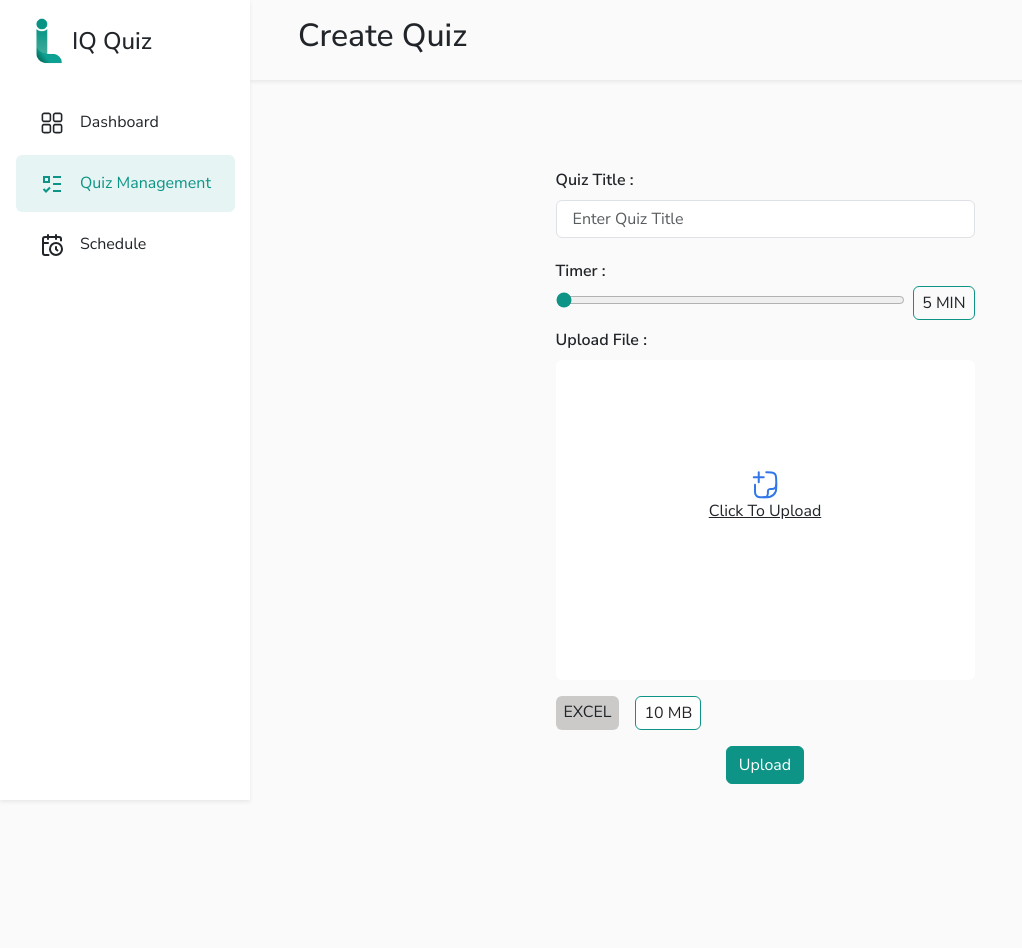
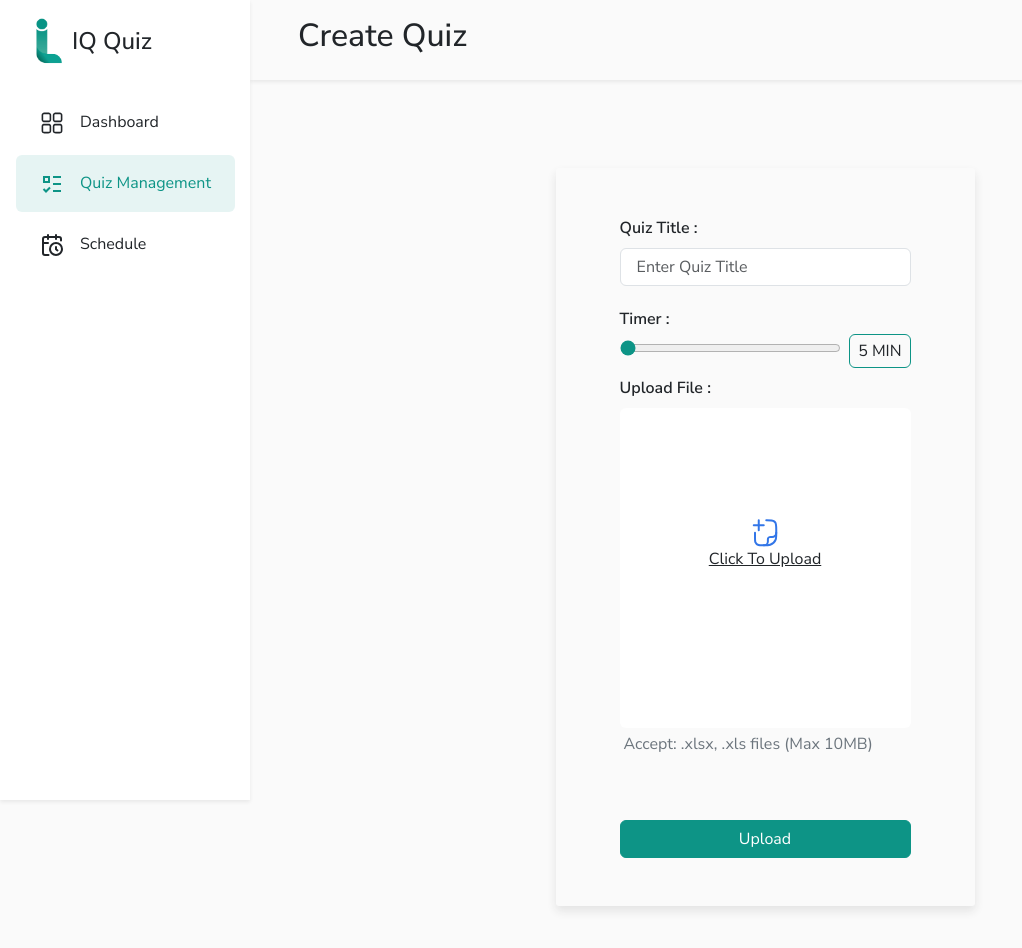
Before and after one commit to roja-cherry/innovator_quiz, a React (Vite) app: page /admin/quiz-management/create-quiz in a window 1280 px wide. Shown: the top 948 px of the page, without its empty margins (0-1022 px from the left). Before the commit the page ends 848 px from the top, so only its background shows below. Built offline with nearby package versions, Linux system fonts and the light colour scheme.

Commit message:
form and table minor changes

```diff
--- a/src/components/CreateQuizForm.jsx
+++ b/src/components/CreateQuizForm.jsx
@@ -131,11 +131,9 @@ const CreateQuizForm = () => {
         label="Upload File"
         handleFileChange={handleFileChange}
       />
-      <div className="text-center">
-        <button className="btn btn-primary mt-3" type="submit">
-          Upload
-        </button>
-      </div>
+      <button className="btn w-100 btn-primary mt-5" type="submit">
+        Upload
+      </button>
     </form>
   );
 };
--- a/src/components/EditQuizForm.jsx
+++ b/src/components/EditQuizForm.jsx
@@ -144,11 +144,9 @@ const EditQuizForm = () => {
         handleFileChange={handleFileChange}
       />
 
-      <div className="text-center">
-        <button className="btn btn-primary mt-3" type="submit">
+        <button className="btn btn-primary w-100 mt-5" type="submit">
           Update
         </button>
-      </div>
     </form>
   );
 };
--- a/src/components/file-upload/FileUpload.jsx
+++ b/src/components/file-upload/FileUpload.jsx
@@ -2,7 +2,6 @@ import { useState } from "react";
 import "./FileUpload.scss";
 
 const FileUpload = ({ handleFileChange, file, label }) => {
-
   const handleChange = (e) => {
     handleFileChange(e);
   };
@@ -51,17 +50,36 @@ const FileUpload = ({ handleFileChange, file, label }) => {
           style={{ visibility: "hidden" }}
         />
       </label>
-      <div className="file-name-file-condition">
+      <div className="ps-1">
+        <p className="text-sm text-secondary mt-1">
+          Accept: .xlsx, .xls files (Max 10MB)
+        </p>
+      </div>
+
+      {/* <div className="file-name-file-condition">
         {file?.name && (
           <div>
             <p>{file?.name}</p>
           </div>
         )}
         <div className="file-type-size">
-          <span>EXCEL</span>
-          <span>10 MB</span>
+        <p className="mt-2 text-sm text-red-600 flex items-center">
+          <svg
+            xmlns="http://www.w3.org/2000/svg"
+            className="h-4 w-4 mr-1"
+            viewBox="0 0 20 20"
+            fill="currentColor"
+          >
+            <path
+              fillRule="evenodd"
+              d="M18 10a8 8 0 11-16 0 8 8 0 0116 0zm-7 4a1 1 0 11-2 0 1 1 0 012 0zm-1-9a1 1 0 00-1 1v4a1 1 0 102 0V6a1 1 0 00-1-1z"
+              clipRule="evenodd"
+            />
+          </svg>
+          Excel file
+        </p>
         </div>
-      </div>
+      </div> */}
     </>
   );
 };
--- a/src/components/schedule/ScheduleForm.jsx
+++ b/src/components/schedule/ScheduleForm.jsx
@@ -201,11 +201,9 @@ const ScheduleForm = ({ isEdit = false }) => {
         />
       </div>
 
-      <div className="text-center mt-5">
-        <button className="btn btn-primary mt-3" type="submit">
-          {isEdit ? "Re-Schedule" : "Schedule"}
-        </button>
-      </div>
+      <button className="btn btn-primary w-100 mt-5" type="submit">
+        {isEdit ? "Re-Schedule" : "Schedule"}
+      </button>
     </form>
   );
 };
--- a/src/pages/admin/QuizFormPage.scss
+++ b/src/pages/admin/QuizFormPage.scss
@@ -7,6 +7,9 @@
 
     .quiz-form {
         width: 50%;
+        padding: 3rem 4rem;
+        border-radius: 3px;
+        box-shadow: 0 5px 10px #2626261b;
 
         @media (width < 991px) {
             width: 100%;
--- a/src/pages/admin/quiz-management/QuizManagement.scss
+++ b/src/pages/admin/quiz-management/QuizManagement.scss
@@ -28,6 +28,18 @@
         min-width: 3rem !important;
       }
     }
+
+    thead {
+      tr {
+        th {
+          color: #595757;
+          text-transform: uppercase;
+          font-size: 0.85rem;
+          letter-spacing: 0.5px;
+        }
+      }
+    }
+
     tbody {
       tr {
         user-select: none;
```
